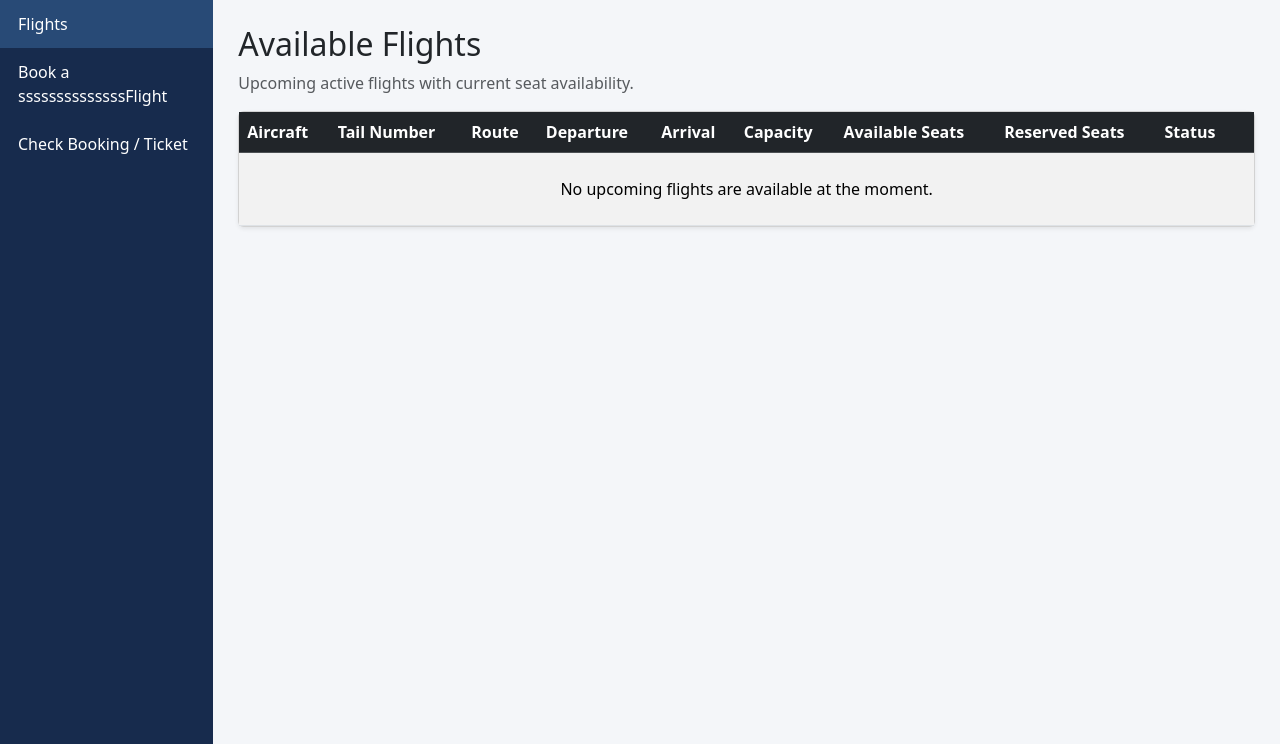
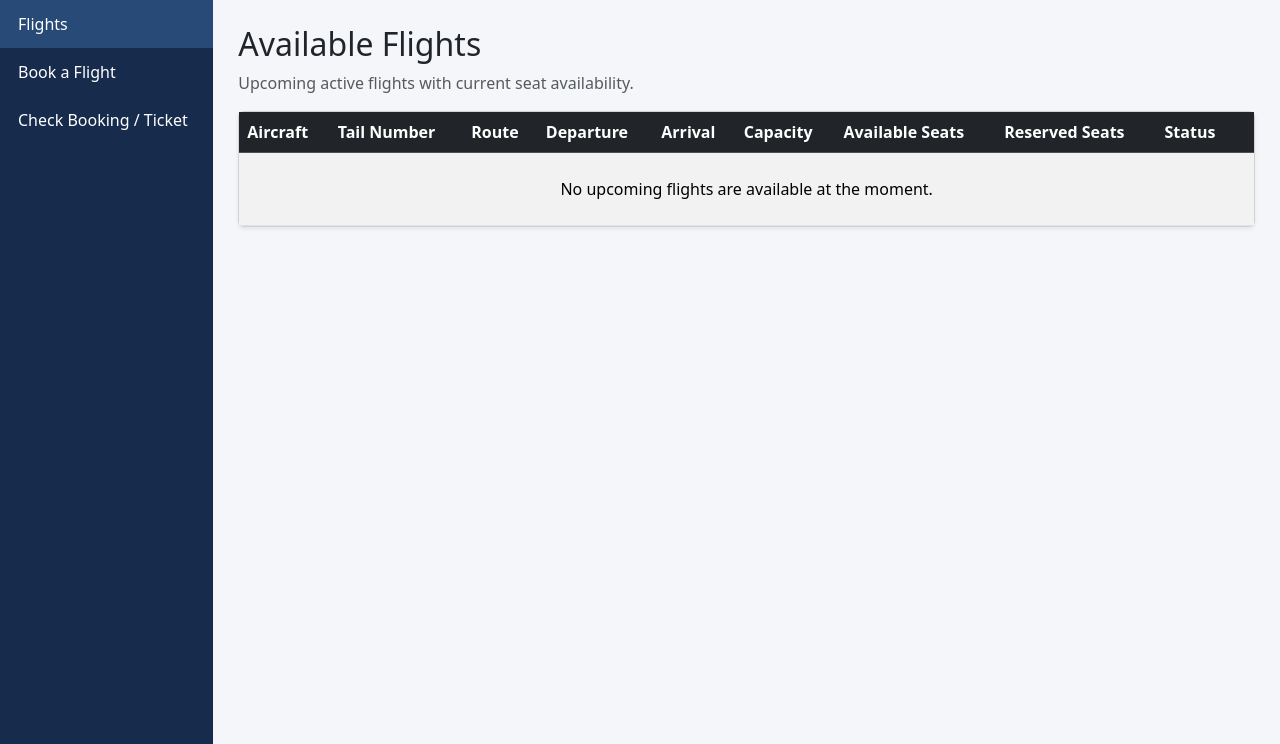
Before and after one commit to MusojaDenis/kois, a Django app: page /manifest/flights/ in a window 1280 px wide. Shown: the part 56-800 px from the top of the page. Run offline with Django 5.2, Linux system fonts and the light colour scheme; the visitor is signed in with stand-in values (Sample User, id 1); data comes from the database, SQL or seed files in the repository; data that the repository does not hold is empty.

Commit message:
modify views

```diff
--- a/core/views.py
+++ b/core/views.py
@@ -1235,3 +1235,7 @@ def flight_record_create(request):
             "route_details": route_details,
         },
 )
+
+# def about_kois(request):
+#     """Display information about the KOIS flight operations system."""
+#     return render(request, "core/about.html")
--- a/templates/core/aircraft_list.html
+++ b/templates/core/aircraft_list.html
@@ -10,6 +10,7 @@
     <link rel="stylesheet" href="{% static 'css/style.css' %}">
 </head>
 <body class="bg-light">
+
 <nav class="navbar navbar-dark px-4" style="background:#10243a">
     <a class="navbar-brand fw-bold" href="{% url 'core:booking_admin_home' %}">KOIS</a>
     <span class="text-white">Service Number: {{ request.user.username }}</span>
--- a/templates/core/dashboard_base.html
+++ b/templates/core/dashboard_base.html
@@ -11,6 +11,7 @@
     <link rel="stylesheet" href="{% static 'css/style.css' %}">
 </head>
 <body>
+
 <nav class="navbar navbar-dark kois-navbar">
     <div class="container-fluid px-lg-5">
         <a class="navbar-brand kois-brand" href="{% url 'core:home' %}">
--- a/templates/core/flight_record_form.html
+++ b/templates/core/flight_record_form.html
@@ -23,6 +23,7 @@
     </style>
 </head>
 <body>
+
 <nav class="navbar navbar-dark px-3 py-3">
     <a class="navbar-brand fw-bold" href="{% url 'core:home' %}">
         KOIS | Flight Operations
@@ -36,7 +37,7 @@
             <p style="text-align: right; font-weight:bold">KAF 356</p>
             <h1 class="h3">Flight Operations Record </h1>
             <p class="text-muted">
-                Personnel details are retrieved from your KOIS account.
+                Flight details are retrieved from your KOIS account.
                 Verify all operational entries before saving.
 
             </p>
--- a/templates/core/manifest_flights.html
+++ b/templates/core/manifest_flights.html
@@ -35,7 +35,7 @@
     <div class="row">
         <aside class="col-md-2 sidebar px-0">
             <a class="active" href="{% url 'core:manifest_flights' %}">Flights</a>
-            <a href="{% url 'core:passenger_book' %}">Book a ssssssssssssssFlight</a>
+            <a href="{% url 'core:passenger_book' %}">Book a Flight</a>
             <a href="{% url 'core:my_bookings' %}">Check Booking / Ticket</a>
         </aside>
 
```
